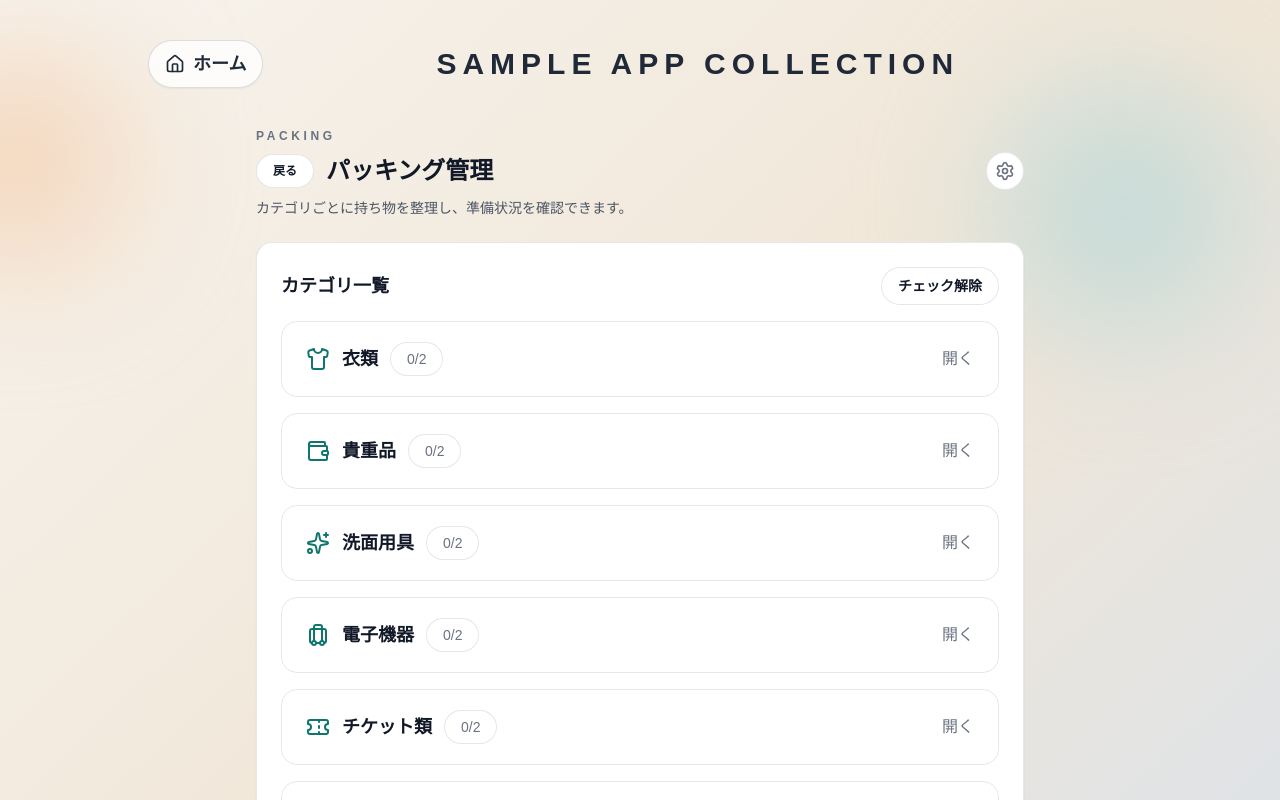
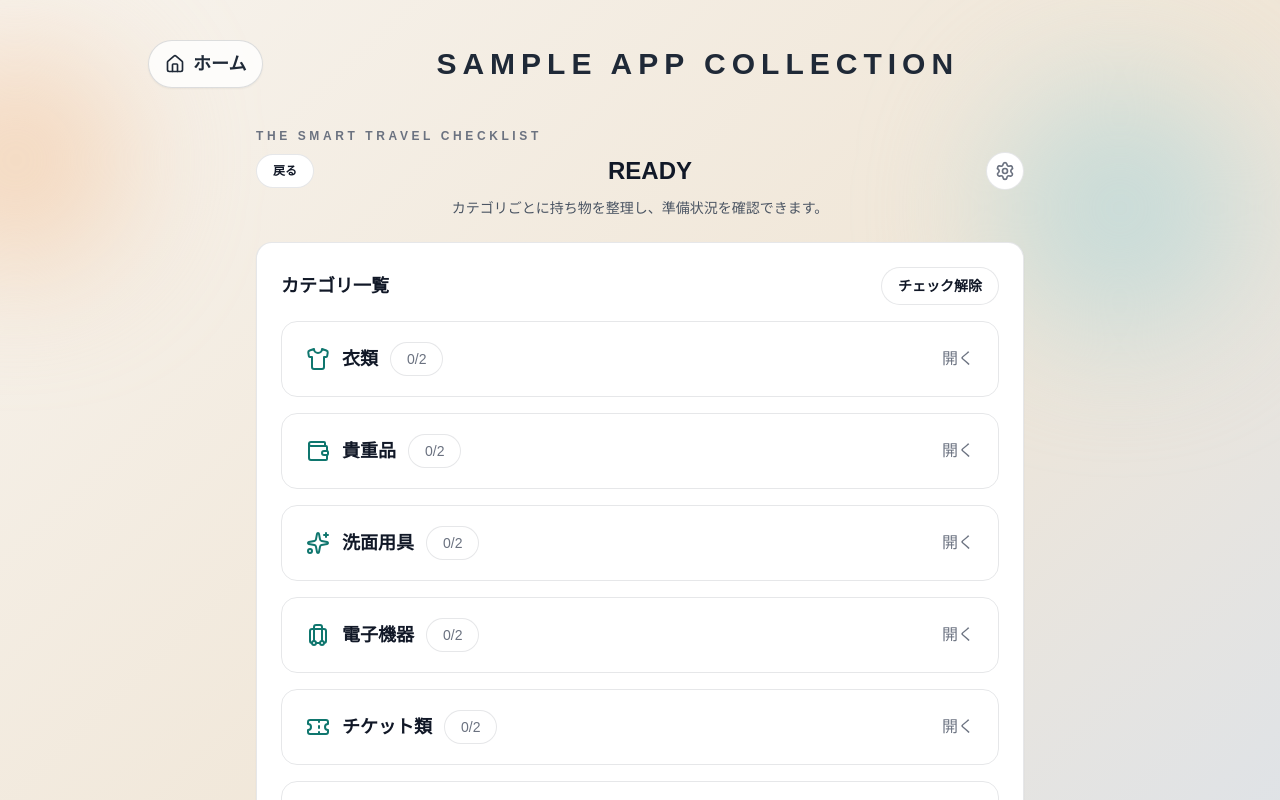
Before and after one commit to YOMO3923/AI_Training_Project, a React (Vite) app: page /travel/packing in a window 1280 px wide. Shown: the top 800 px of the page. Built offline with nearby package versions, Linux system fonts and the light colour scheme; a web font is replaced by a local one.

Commit message:
fix: Update travel component titles and descriptions to English

```diff
--- a/src/features/travel/component/PackingPage.tsx
+++ b/src/features/travel/component/PackingPage.tsx
@@ -266,10 +266,9 @@ const PackingPage = () => {
       <div className="space-y-2">
         {/* 小さなラベル（text-xs: 小さい文字, uppercase: 大文字, tracking: 文字間隔, text-gray: 色） */}
         <p className="text-xs font-semibold uppercase tracking-[0.3em] text-[#6b7280]">
-          packing
+          The Smart Travel Checklist
         </p>
-        <div className="flex items-center justify-between">
-          <div className="flex items-center gap-3">
+        <div className="grid grid-cols-[auto_1fr_auto] items-center gap-3">
           {/* 戻るボタン（タイトルと同じ行に配置） */}
           <Link
             to="/travel"
@@ -277,9 +276,8 @@ const PackingPage = () => {
           >
             戻る
           </Link>
-            {/* メインタイトル（text-2xl: 大きな文字, font-semibold: 太字, text-[#111827]:濃い文字色） */}
-            <h2 className="text-2xl font-semibold text-[#111827]">パッキング管理</h2>
-          </div>
+          {/* メインタイトル（中央寄せ） */}
+          <h2 className="text-center text-2xl font-semibold text-[#111827]">READY</h2>
           <button
             type="button" // この行はフォーム送信を防ぐ
             onClick={handleToggleEditMode} // この行は編集モードの切替を行う
@@ -290,7 +288,7 @@ const PackingPage = () => {
           </button>
         </div>
         {/* 説明文（text-sm: 小さめ文字, text-[#4b5563]: グレー） */}
-        <p className="text-sm text-[#4b5563]">
+        <p className="text-center text-sm text-[#4b5563]">
           カテゴリごとに持ち物を整理し、準備状況を確認できます。
         </p>
       </div>
--- a/src/features/travel/component/TravelPage.tsx
+++ b/src/features/travel/component/TravelPage.tsx
@@ -19,8 +19,8 @@ const TravelPage = () => {
                 <Briefcase className="h-6 w-6" />
               </span>
               <div>
-                <CardTitle className="text-lg">Packing</CardTitle>
-                <CardDescription className="mt-1 text-sm">旅行の持ち物リストを作成・管理します。</CardDescription>
+                <CardTitle className="text-lg">READY</CardTitle>
+                <CardDescription className="mt-1 text-sm">旅の装備を、完璧に。</CardDescription>
               </div>
             </div>
           </CardHeader>
```
Lines whose indentation alone changed are shown as unchanged.
